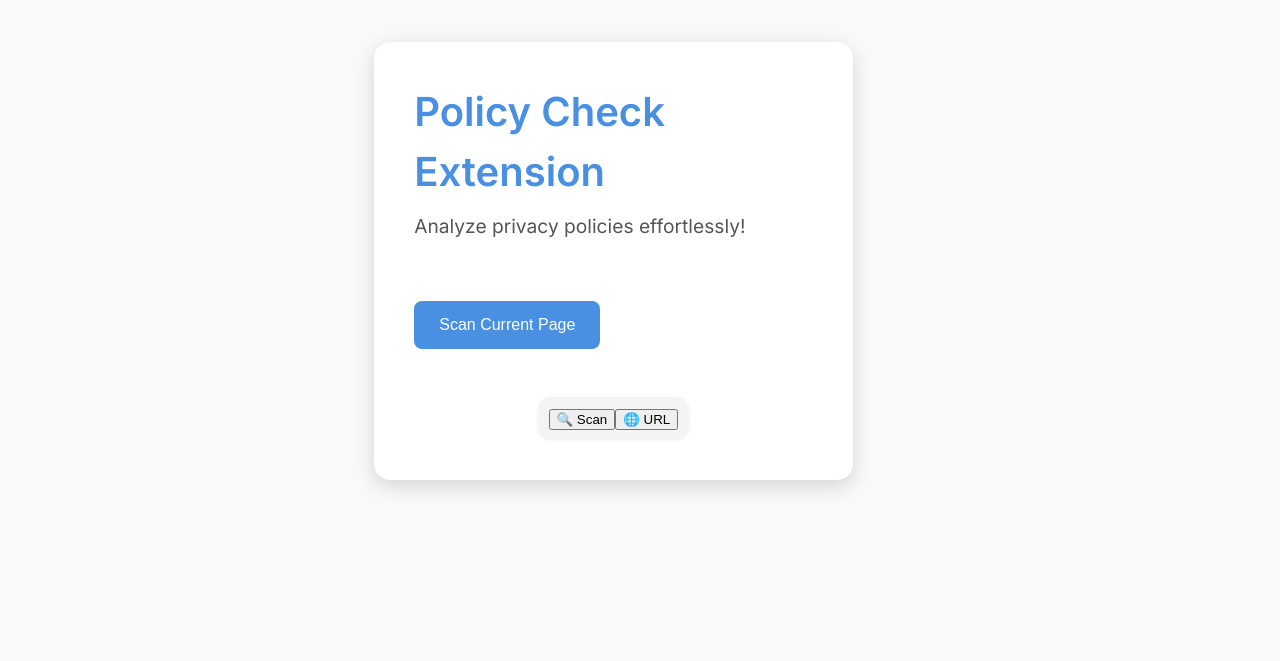
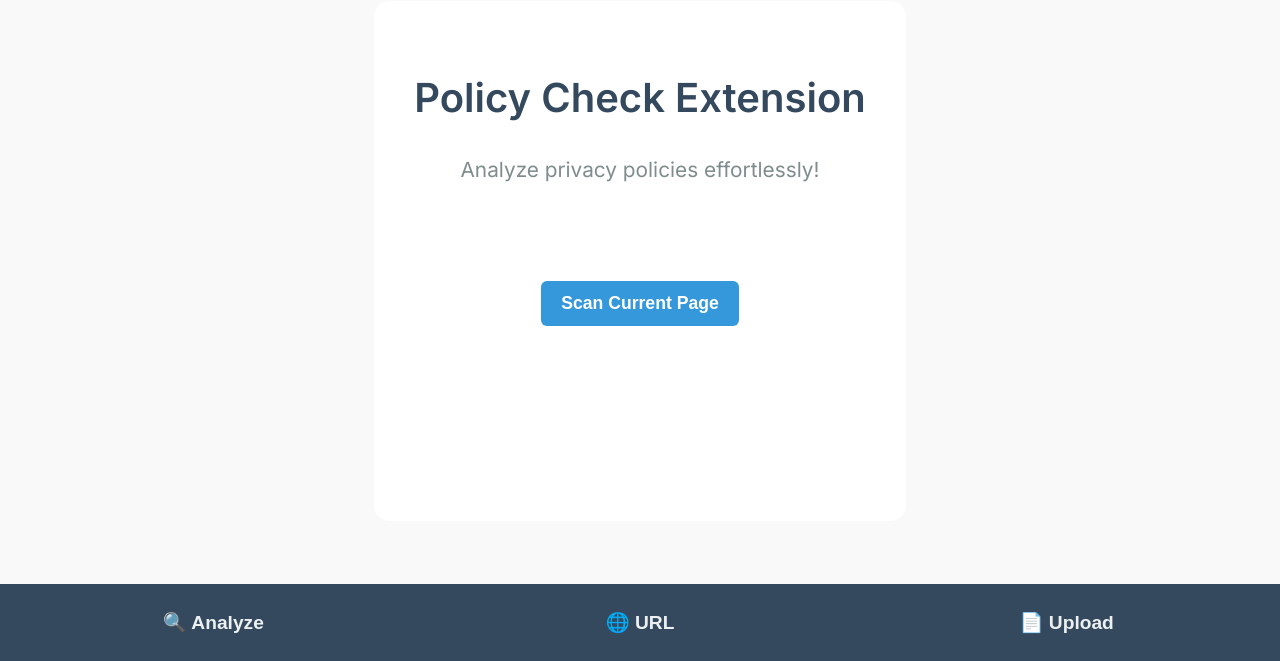
Before and after one commit to HoangMinhKhoiPham/SOEN-321-Privacy-Right-and-Consumer-Protection-Extension, a React (Vite) app in the folder Information-Security/: page / in a window 1280 px wide. Shown: the part 139-800 px from the top of the page. Built offline with nearby package versions, Linux system fonts and the light colour scheme.

Commit message:
Add pdf file upload and modify styling

```diff
--- a/Information-Security/src/App.css
+++ b/Information-Security/src/App.css
@@ -36,277 +36,141 @@ body {
   padding: 40px;
   border-radius: 16px;
   background: white;
-  box-shadow: 0 6px 20px rgba(0, 0, 0, 0.15);
-  width: 90%;
-  max-width: 600px;
-  min-width: 400px;
+  width: 100%;
+  max-width: 800px;
+  min-width: 500px;
   box-sizing: border-box;
   overflow: hidden;
+  padding-bottom: 80px;
+}
+
+.main-content {
+  width: 100%;
+  background: #ffffff;
+  border-radius: 10px;
+  text-align: center;
+  margin-bottom: 100px;
+}
+
+
+.header {
+  text-align: center;
+  margin-bottom: 30px;
 }
 
 .header h1 {
   font-size: 2.5rem;
-  margin: 0;
-  color: #4a90e2;
+  color: #34495e;
   font-weight: bold;
 }
 
 .header p {
-  font-size: 1.2rem;
-  color: #555;
-  margin: 10px 0 30px;
+  font-size: 1.3rem;
+  color: #7f8c8d;
 }
 
-.main-content {
-  display: flex;
-  flex-direction: column;
-  gap: 25px;
-  width: 100%;
+.result-container {
+  text-align: left;
 }
 
-.option-button,
-.input-button,
-.upload-button {
-  background-color: #4a90e2;
-  color: white;
-  border: none;
-  border-radius: 8px;
-  padding: 15px 25px;
-  font-size: 1rem;
-  font-weight: 500;
-  cursor: pointer;
-  transition: all 0.3s ease-in-out;
+.metrics-grid {
+  display: grid;
+  grid-template-columns: repeat(auto-fit, minmax(240px, 1fr));
+  gap: 25px;
+  margin-top: 30px;
 }
 
-.option-button:hover,
-.input-button:hover,
-.upload-button:hover {
-  background-color: #357abd;
-  transform: translateY(-3px);
+.metric-item {
+  background: #e8f1f8;
+  padding: 20px;
+  border-radius: 8px;
+  box-shadow: 0 4px 8px rgba(0, 0, 0, 0.1);
 }
 
-.input-container,
-.upload-container {
-  display: flex;
-  flex-direction: column;
-  align-items: center;
-  gap: 10px;
-  width: 100%;
+.metric-item h4 {
+  font-size: 1.2rem;
+  color: #2c3e50;
+  font-weight: bold;
+  margin-bottom: 8px;
 }
 
-.input-field {
-  padding: 12px;
-  width: 100%;
-  max-width: 400px;
-  border: 1px solid #ccc;
-  border-radius: 8px;
-  font-size: 1.1rem;
-  box-shadow: inset 0 2px 5px rgba(0, 0, 0, 0.05);
+.metric-item p {
+  font-size: 1rem;
+  color: #555;
+  line-height: 1.5;
 }
 
-.input-field:focus {
-  border-color: #4a90e2;
-  outline: none;
+button {
+  background-color: #3498db;
+  color: #fff;
+  border: none;
+  border-radius: 6px;
+  padding: 12px 20px;
+  font-size: 1.1rem;
+  font-weight: bold;
+  cursor: pointer;
+  transition: background-color 0.3s ease;
 }
 
-.file-input {
-  padding: 8px;
-  border: 1px solid #ccc;
-  border-radius: 5px;
-  width: 100%;
-  max-width: 400px;
-  font-size: 1.1rem;
-  margin: 0 auto;
+button:hover {
+  background-color: #1d6fa5;
 }
 
-.file-input:focus {
-  border-color: #4a90e2;
-  outline: none;
+button:disabled {
+  background-color: #bdc3c7;
+  cursor: not-allowed;
+}
+
+.option-button {
+  display: inline-block;
+  margin: 15px auto;
+}
+
+.back-button {
+  margin-bottom: 25px;
+  background-color: #e74c3c;
+}
+
+.back-button:hover {
+  background-color: #c0392b;
+}
+
+input[type="file"] {
+  display: block;
+  margin: 25px auto;
+  padding: 15px;
+  font-size: 1rem;
+  border: 1px solid #bdc3c7;
+  border-radius: 6px;
+  cursor: pointer;
 }
 
 .bottom-nav {
   display: flex;
   justify-content: space-around;
-  align-items: center;
-  padding: 10px;
-  background-color: #f4f4f4;
-  border-radius: 12px;
-  margin-top: 20px;
-  box-shadow: 0 -1px 4px rgba(0, 0, 0, 0.1);
+  position: fixed;
+  bottom: 0;
+  left: 0;
+  right: 0;
+  background-color: #34495e;
+  padding: 15px 0;
 }
 
-.nav-button {
-  background: none;
+.bottom-nav button {
+  flex: 1;
+  background-color: transparent;
+  color: #ecf0f1;
+  font-size: 1.2rem;
   border: none;
-  color: #4a90e2;
-  text-align: center;
   cursor: pointer;
-  padding: 10px;
-  transition: all 0.3s ease-in-out;
-}
-
-.nav-button.active {
-  color: #357abd;
-  font-weight: bold;
-}
-
-.nav-button:hover {
-  transform: scale(1.1);
-}
-
-.nav-icon {
-  display: block;
-  font-size: 1.5rem;
-  margin-bottom: 5px;
-}
-
-.nav-text {
-  font-size: 0.9rem;
-  color: inherit;
-}
-
-.result-container h3 {
-  margin-bottom: 20px;
-  color: #4a90e2;
-  font-size: 1.5rem;
-}
-
-.result-item {
-  margin-bottom: 15px;
-}
-
-.result-header {
-  display: flex;
-  justify-content: space-between;
-  align-items: center;
-  margin-bottom: 5px;
-}
-
-.category-title {
-  font-size: 1.1rem;
-  color: #333;
-}
-
-.score-badge {
-  background-color: #4caf50;
-  color: white;
-  padding: 5px 10px;
-  border-radius: 8px;
-  font-size: 0.9rem;
-}
-
-.result-description {
-  font-size: 0.95rem;
-  color: #555;
-  line-height: 1.5;
-}
-
-.result-container {
-  padding: 30px;
-  text-align: center;
-  background-color: white;
-  border-radius: 16px;
-  margin-top: 20px;
-  box-shadow: 0 4px 10px rgba(0, 0, 0, 0.1);
-  position: relative;
-}
-
-.top-metrics {
-  display: flex;
-  justify-content: center;
-  margin-bottom: 20px;
-}
-
-.circle-metric {
-  display: flex;
-  flex-direction: column;
-  align-items: center;
-}
-
-.circle {
-  width: 100px;
-  height: 100px;
-  border-radius: 50%;
-  border: 10px solid #4caf50;
-  display: flex;
-  align-items: center;
-  justify-content: center;
-  font-size: 2rem;
-  font-weight: bold;
-  margin-bottom: 10px;
-}
-
-.metrics-grid {
-  display: grid;
-  grid-template-columns: repeat(2, 1fr);
-  gap: 20px;
-  width: 100%;
-  padding: 10px;
-  box-sizing: border-box;
-}
-
-.metric-item {
-  display: flex;
-  flex-direction: column;
-  justify-content: center;
-  align-items: center;
-  background-color: #ffffff;
-  padding: 20px;
-  border: 1px solid #e0e0e0;
-  border-radius: 12px;
-  box-shadow: 0 4px 8px rgba(0, 0, 0, 0.1);
-  height: auto;
-  min-height: 180px;
-  box-sizing: border-box;
-  text-align: center;
-  transition: transform 0.3s ease, box-shadow 0.3s ease;
-}
-
-.metric-item:hover {
-  transform: translateY(-5px);
-  box-shadow: 0 6px 12px rgba(0, 0, 0, 0.15);
-}
-
-.metric-item h4 {
-  font-size: 1.2rem;
-  font-weight: bold;
-  color: #333;
-  margin-bottom: 10px;
-}
-
-.metric-score {
-  font-size: 1.8rem;
-  font-weight: bold;
-  color: #ffa726;
-  margin-bottom: 5px;
-}
-
-.metric-item p {
-  font-size: 0.9rem;
-  color: #666;
-  line-height: 1.5;
-  margin: 0;
-  text-align: center;
-}
-
-.metric-item:nth-child(odd) .metric-score {
-  color: #4caf50;
-}
-
-.back-button {
-  position: absolute;
-  top: 20px;
-  left: 20px;
-  background-color: #4caf50;
-  color: white;
-  border: none;
-  padding: 10px 20px;
-  border-radius: 8px;
-  cursor: pointer;
-  font-size: 1rem;
   transition: background-color 0.3s ease;
 }
 
-.back-button:hover {
-  background-color: #388e3c;
+.bottom-nav button:hover {
+  background-color: #2c3e50;
 }
+
+.main-content p {
+  font-size: 1.2rem;
+  color: #c0392b;
+}
--- a/Information-Security/src/App.tsx
+++ b/Information-Security/src/App.tsx
@@ -79,6 +79,78 @@ function App() {
   const [response, setResponse] = useState<IResponse>();
   const [total, setTotal] = useState<number>();
   const [activeTab, setActiveTab] = useState("scan");
+
+  const handleFileUpload = async (file: File) => {
+    try {
+      const text = await file.text();
+      analyzeText(text);
+    } catch (error) {
+      console.error("Failed to read the file:", error);
+      setState("error");
+    }
+  };
+
+  const analyzeText = async (text: string) => {
+    setIsScanning(true);
+    try {
+      const apiUrl = "https://api.openai.com/v1/chat/completions";
+      const headers = {
+        "Content-Type": "application/json",
+        Authorization: `Bearer ${import.meta.env.VITE_APP_OPENAI_API_KEY}`,
+      };
+
+      const body = JSON.stringify({
+        model: "gpt-4",
+        messages: [
+          {
+            role: "user",
+            content: generatePrompt(text),
+          },
+        ],
+      });
+
+      const response = await fetch(apiUrl, { method: "POST", headers, body });
+      const data = await response.json();
+
+      console.log("Raw OpenAI Response:", data);
+
+      const responseContent = data.choices[0]?.message?.content || "";
+
+      let parsedJson: IResponse | null = null;
+
+      try {
+        parsedJson = JSON.parse(responseContent);
+      } catch {
+        console.warn(
+          "Response is not valid JSON. Attempting manual parsing..."
+        );
+        parsedJson = manualParseResponse(responseContent);
+      }
+
+      if (!parsedJson) {
+        console.error("Failed to parse OpenAI response.");
+        setState("error");
+        return;
+      }
+
+      setResponse(parsedJson);
+      setState("found");
+
+      const total = parseFloat(
+        (
+          (categories.reduce((sum, c) => sum + parsedJson.scores[c], 0) /
+            categories.length) *
+          10
+        ).toPrecision(3)
+      );
+      setTotal(total);
+    } catch (error) {
+      console.error("Error analyzing text:", error);
+      setState("error");
+    } finally {
+      setIsScanning(false);
+    }
+  };
 
   const extractTextFromPage = async (): Promise<string> => {
     return new Promise<string>((resolve, reject) => {
@@ -249,14 +321,27 @@ function App() {
                 Scan Current Page
               </button>
             )}
+            {activeTab === "upload" && (
+              <div>
+                <input
+                  type="file"
+                  accept=".txt,.docx,.pdf"
+                  onChange={(e) => {
+                    const file = e.target.files?.[0];
+                    if (file) handleFileUpload(file);
+                  }}
+                />
+              </div>
+            )}
           </div>
         )}
       </div>
 
       {state === "" && (
         <nav className="bottom-nav">
-          <button onClick={() => setActiveTab("scan")}>🔍 Scan</button>
+          <button onClick={() => setActiveTab("scan")}>🔍 Analyze</button>
           <button onClick={() => setActiveTab("url")}>🌐 URL</button>
+          <button onClick={() => setActiveTab("upload")}>📄 Upload</button>
         </nav>
       )}
     </div>
```
